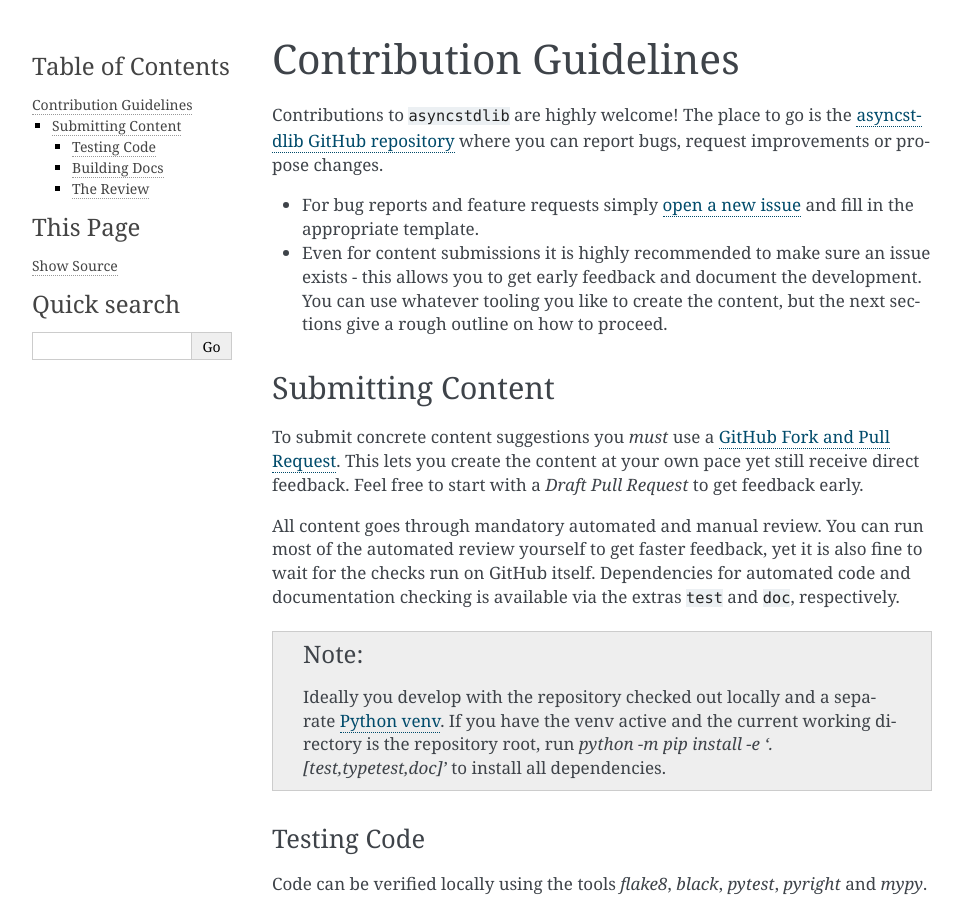
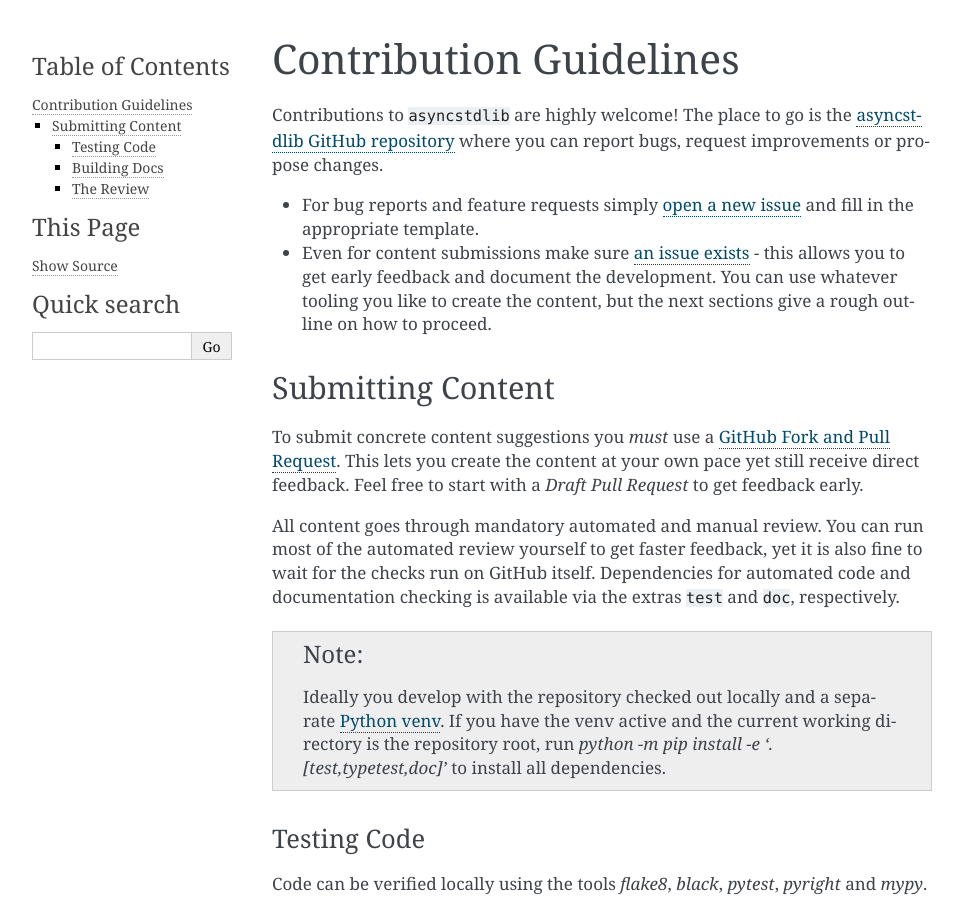
Before and after one commit to maxfischer2781/asyncstdlib, a Sphinx documentation site: the page built from docs/source/contributing.rst, in a window 1280 px wide and 900 px high. Shown: the whole window, without its empty margins (148-1111 px from the left). Built offline with Sphinx 7.4.7, drawn with Linux system fonts in a browser that asks for light colours; formulas are drawn with MathJax 3.

Commit message:
more actionable formulation

```diff
--- a/docs/source/contributing.rst
+++ b/docs/source/contributing.rst
@@ -8,13 +8,14 @@ where you can report bugs, request improvements or propose changes.
 
 - For bug reports and feature requests simply `open a new issue`_
   and fill in the appropriate template.
-- Even for content submissions it is highly recommended to make sure an issue
-  exists - this allows you to get early feedback and document the development.
+- Even for content submissions make sure `an issue exists`_ - this
+  allows you to get early feedback and document the development.
   You can use whatever tooling you like to create the content,
   but the next sections give a rough outline on how to proceed.
 
 .. _asyncstdlib GitHub repository: https://github.com/maxfischer2781/asyncstdlib
 .. _open a new issue: https://github.com/maxfischer2781/asyncstdlib/issues/new/choose
+.. _an issue exists: https://github.com/maxfischer2781/asyncstdlib/issues
 
 Submitting Content
 ==================
```
